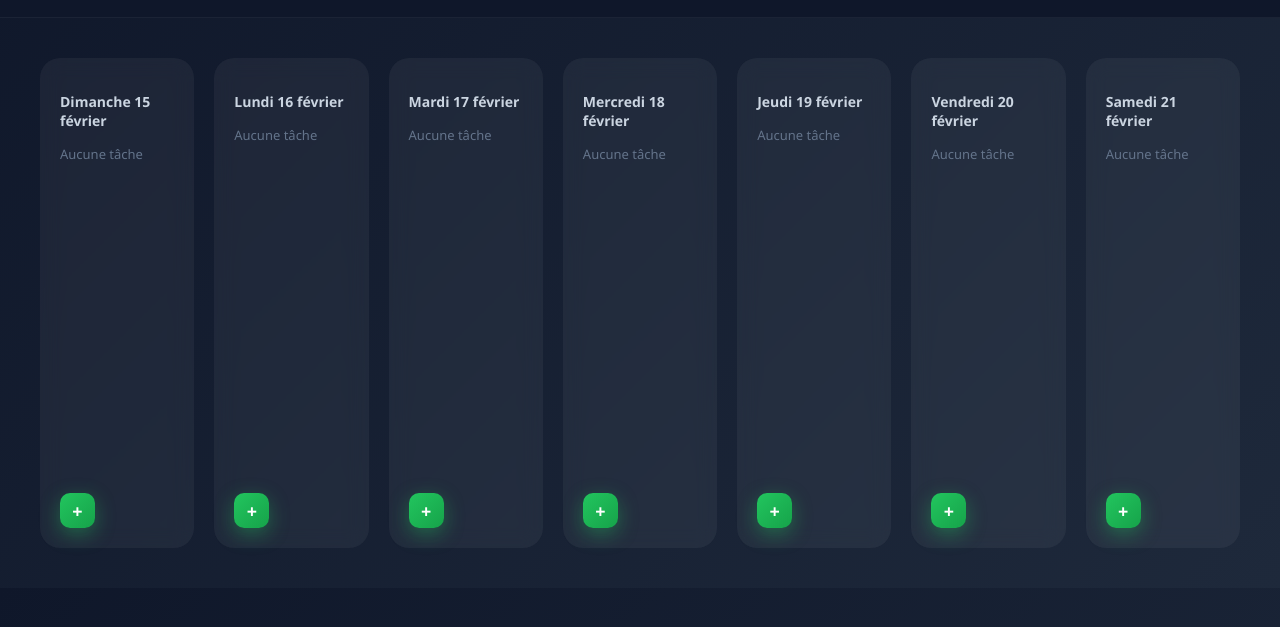
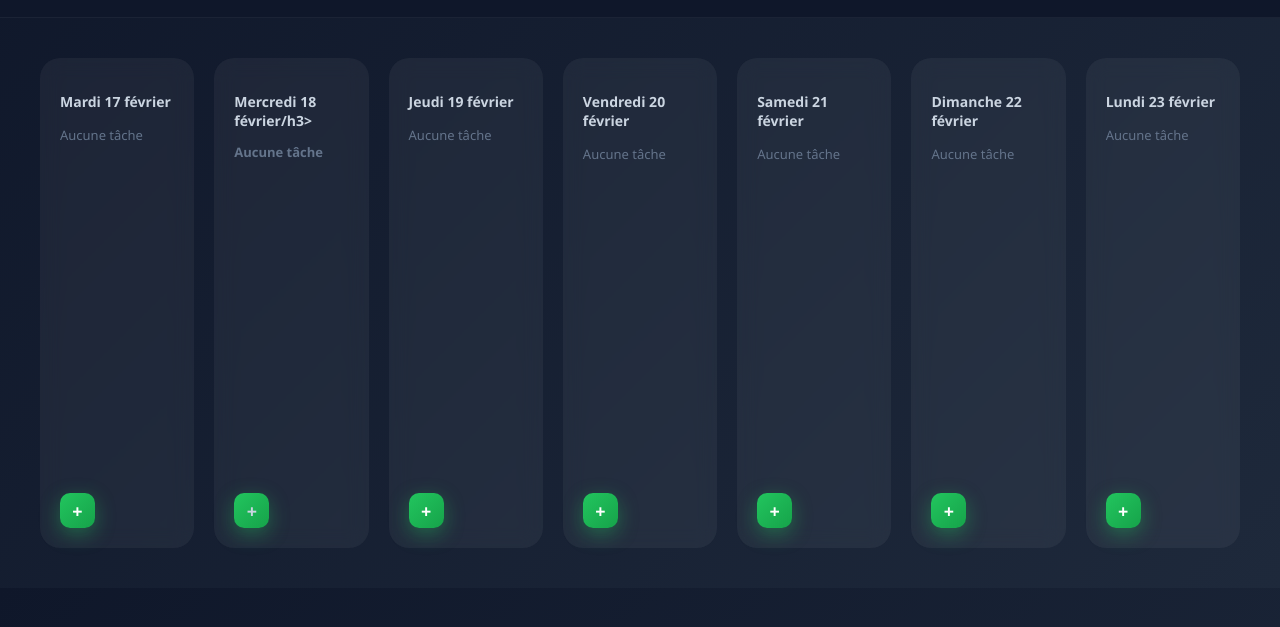
Before and after one commit to Stuzuki/site-DOJVision, a plain HTML site: page dashboard.html in a window 1280 px wide. Shown: the part 155-782 px from the top of the page. Drawn offline with Linux system fonts and the light colour scheme; no server answers; sample sign-in values are in the browser's storage.

Commit message:
Fix calendar day headers and structure in dashboard.html

```diff
--- a/dashboard.html
+++ b/dashboard.html
@@ -19,20 +19,6 @@
     <div class="calendar-grid">
 
         <div class="day-column">
-            <h3>Dimanche 15 février</h3>
-            <div class="tasks"></div>
-            <p class="no-task">Aucune tâche</p>
-            <div class="add-btn">+</div>
-        </div>
-
-        <div class="day-column">
-            <h3>Lundi 16 février</h3>
-            <div class="tasks"></div>
-            <p class="no-task">Aucune tâche</p>
-            <div class="add-btn">+</div>
-        </div>
-
-        <div class="day-column">
             <h3>Mardi 17 février</h3>
             <div class="tasks"></div>
             <p class="no-task">Aucune tâche</p>
@@ -40,7 +26,7 @@
         </div>
 
         <div class="day-column">
-            <h3>Mercredi 18 février</h3>
+            <h3>Mercredi 18 février/h3>
             <div class="tasks"></div>
             <p class="no-task">Aucune tâche</p>
             <div class="add-btn">+</div>
@@ -62,6 +48,20 @@
 
         <div class="day-column">
             <h3>Samedi 21 février</h3>
+            <div class="tasks"></div>
+            <p class="no-task">Aucune tâche</p>
+            <div class="add-btn">+</div>
+        </div>
+
+        <div class="day-column">
+            <h3>Dimanche 22 février</h3>
+            <div class="tasks"></div>
+            <p class="no-task">Aucune tâche</p>
+            <div class="add-btn">+</div>
+        </div>
+
+        <div class="day-column">
+            <h3>Lundi 23 février</h3>
             <div class="tasks"></div>
             <p class="no-task">Aucune tâche</p>
             <div class="add-btn">+</div>
```
